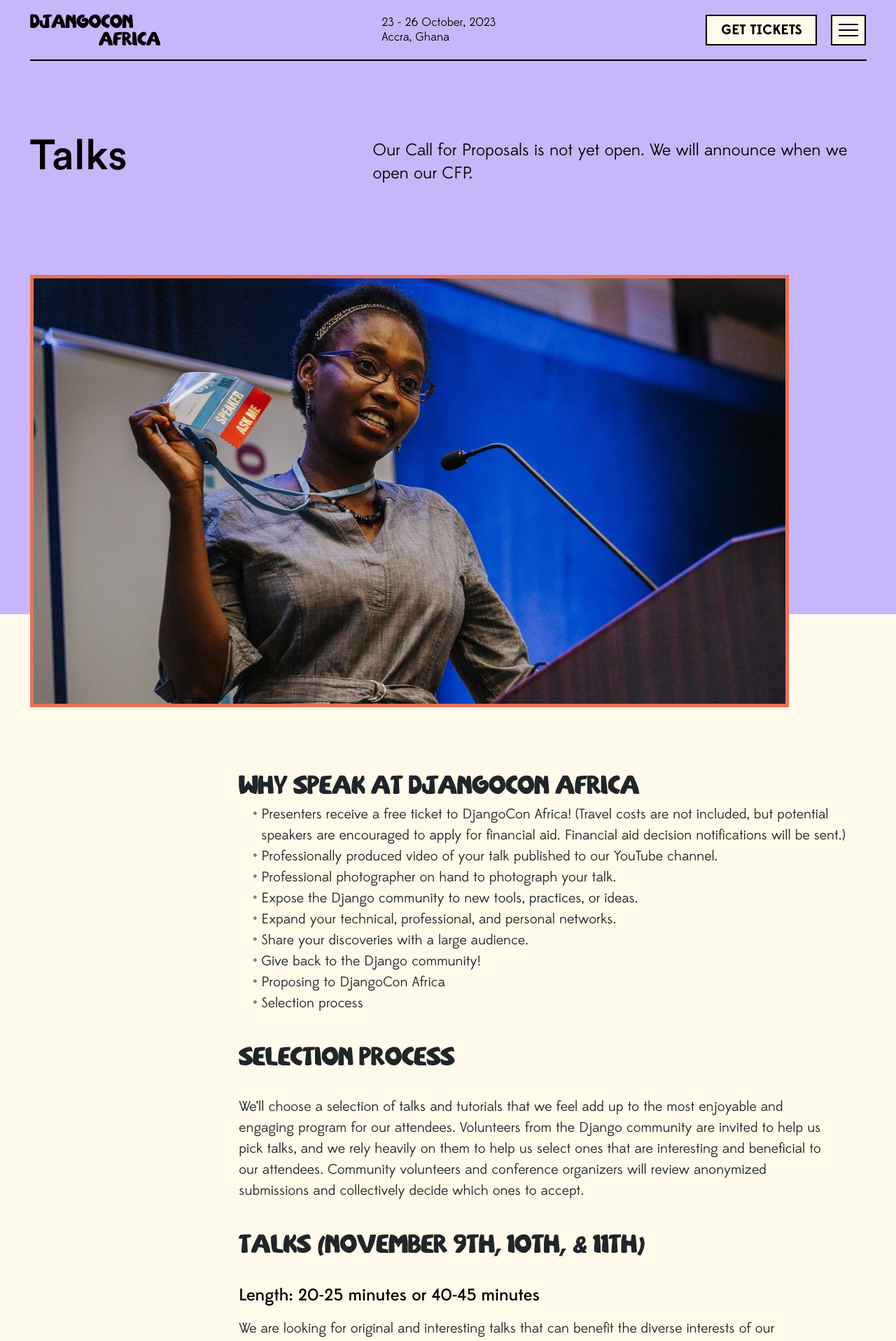
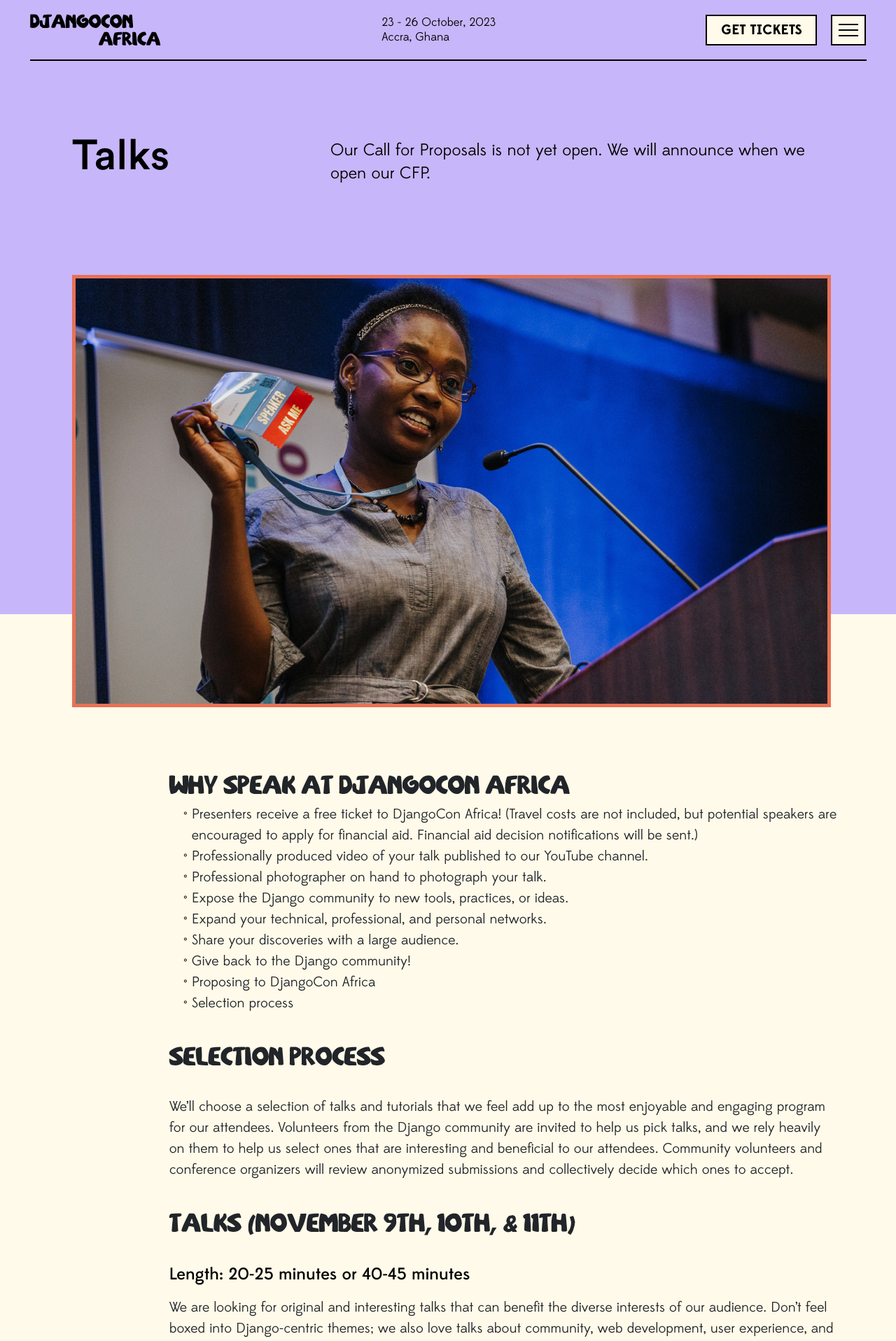
Before and after one commit to djangocon/2023.djangocon.africa, a Jekyll site: the page built from _pages/talks.md, in a window 1280 px wide. Shown: the top 1917 px of the page at 70% size. Built offline with Jekyll 4.4.1, drawn with Linux system fonts in a browser that asks for light colours.

Commit message:
Update page width according to design

```diff
--- a/_layouts/default.html
+++ b/_layouts/default.html
@@ -2,56 +2,44 @@
 <html lang="en">
   <title>{{ site.title }}</title>
   <head>
- 	<meta charset="utf-8">
-    <meta name="viewport" content="width=device-width, initial-scale=1, shrink-to-fit=no">
+    <meta charset="utf-8" />
+    <meta name="viewport" content="width=device-width, initial-scale=1, shrink-to-fit=no" />
     <link
       href="https://cdn.jsdelivr.net/npm/bootstrap@5.0.2/dist/css/bootstrap.min.css"
       rel="stylesheet"
       integrity="sha384-EVSTQN3/azprG1Anm3QDgpJLIm9Nao0Yz1ztcQTwFspd3yD65VohhpuuCOmLASjC"
       crossorigin="anonymous"
     />
-    <link rel="stylesheet" href="/static/css/style.css">
+    <link rel="stylesheet" href="/static/css/style.css" />
   </head>
   <body>
-  <section>
-    {% for item in site.data.pages %}
-      {% if page.url == item.path %}
-        {% assign page_exists = true %}
-      {% endif %}
-    {% endfor %}
-    {% if page_exists %}
-      {% for item in site.data.pages %}
-        {% if page.url == item.path %}
-        {% assign color = item.bg_color %}
-          <div class="default-hero" style="background-color: {{color}};" >
+    <section class="default-section">
+      {% for item in site.data.pages %} {% if page.url == item.path %} {% assign page_exists = true
+      %} {% endif %} {% endfor %} {% if page_exists %} {% for item in site.data.pages %} {% if
+      page.url == item.path %} {% assign color = item.bg_color %}
+      <div class="default-hero" style="background-color: {{color}};">
         {% include nav.html %}
         <div class="container default">
           <div class="description default-hero-description">
             <p class="default-heading">{{ item.name }}</p>
-                <div class="text" style="width: 705px;">
-                  {{ item.description }}
-                </div>
+            <div class="text" style="width: 705px">{{ item.description }}</div>
           </div>
           <div class="default-img">
             <img src="{{ item.image }}" />
           </div>
         </div>
       </div>
-        {% endif %}
-      {% endfor %}
-    {% else %}
-      {% include nav.html %}
-    {% endif %}
+      {% endif %} {% endfor %} {% else %} {% include nav.html %} {% endif %}
     </section>
 
     <section class="ftco-section services-section">
       <div class="container">
         <div class="d-flex justify-content-end">
-        <div class="col-lg-9 col-12 content djc-default">
-          {{content}}
+          <div class="col-lg-10 col-12 content djc-default">{{content}}</div>
         </div>
       </div>
     </section>
+
     {% include footer.html %}
     <script src="//code.tidio.co/ypalbp3puqa6ycruaz2ujgjuudsphjwz.js" async></script>
     <script
--- a/static/css/style.css
+++ b/static/css/style.css
@@ -356,7 +356,6 @@
   top: 570px;
 }
 
-
 .djc-default {
   font-family: "Edmondsans";
   font-style: normal;
@@ -365,25 +364,8 @@
   line-height: 30px;
 }
 
-.djc-default .h1 {
-  font-family: 'Circular Std';
-  font-style: normal;
-  font-weight: 700;
-  font-size: 65px;
-  line-height: 73px;
-  color: black;
-  width: 388px !important;
-  margin-left: -30%;
-  padding-top: 100px !important;
-  display: block;
-}
-
-.djc-default hr {
-  display: none;
-}
-
 h2 {
-  font-family: 'southAfrica';
+  font-family: "southAfrica";
   font-style: normal;
   font-weight: 400;
   font-size: 30px;
@@ -392,14 +374,13 @@
 }
 
 ul {
-  list-style-type:' • ';
+  list-style-type: " • ";
 }
 
-.djc-default p:nth-child(n+1){
+.djc-default p:nth-child(n + 1) {
   padding-top: 30px;
-  width: 832px;
+  width: 950px;
 }
-
 
 .info {
   font-family: "Circular Std";
@@ -489,7 +470,7 @@
   text-decoration-thickness: 1px;
 }
 
-.django{
+.django {
   position: absolute;
   width: 84.64px;
   height: 83.25px;
@@ -497,10 +478,10 @@
   top: 1328px;
 }
 
-  .sub-head-text{
+.sub-head-text {
   width: 446px;
   height: 33px;
-    font-family: 'Edmondsans';
+  font-family: "Edmondsans";
   font-style: normal;
   font-weight: 420;
   font-size: 24px;
@@ -508,7 +489,9 @@
   color: #000000;
 }
 
-
+.default {
+  width: 1074px;
+}
 
 .default-hero {
   padding-bottom: 550px;
@@ -517,7 +500,7 @@
 .default-img {
   position: absolute;
   margin-top: 65px;
-      border: 5px solid #E87155;
+  border: 5px solid #e87155;
 }
 
 .default-hero-description {
@@ -525,10 +508,10 @@
   margin-bottom: 52px;
   justify-content: space-between;
 }
-    .default-heading{
+.default-heading {
   width: 187px;
   height: 73px;
-      font-family: 'Circular Std';
+  font-family: "Circular Std";
   font-style: normal;
   font-weight: 500;
   font-size: 60px;
@@ -552,11 +535,12 @@
   color: #000000;
 }
 
-    .talks, .about {
+.talks,
+.about {
   margin-top: 200px;
 }
 
-    .table-talk{
+.table-talk {
   width: 100%;
   margin-top: 100px;
   border: #000000 2px solid;
```
Lines whose indentation alone changed are shown as unchanged.
